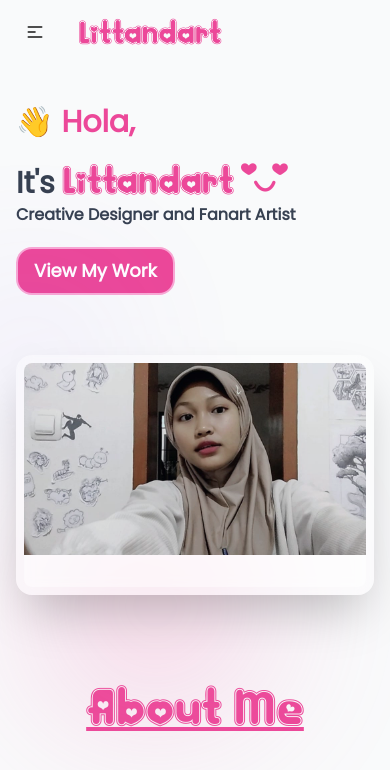
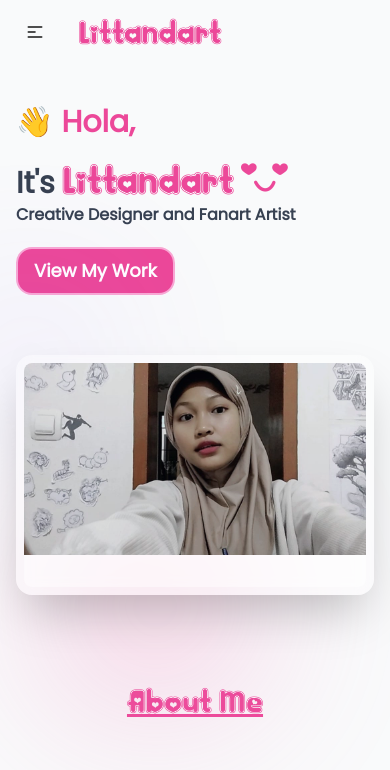
Before and after one commit to PramAhmad/PramAhmad.github.io, a website: page index.html in a window 390 px wide. Shown: the top 770 px of the page. Drawn offline with nearby package versions, Linux system fonts and the light colour scheme.

```diff
--- a/index.html
+++ b/index.html
@@ -113,7 +113,6 @@
     .emot-animate {
       display: none;
       transition: transform 0.5s ease-in-out;
-      /* animation: swap 1s infinite; Adjust the duration and other properties as needed */
     }
     .show {
       display: inline-block;
@@ -281,7 +280,7 @@
 
       <section class="py-10  section-hero container mx-auto   ">
 
-          <h3 class="text-pink-500 kawai-text font-bold text-5xl underline text-center">About Me</h3>
+          <h3 class="text-pink-500 kawai-text font-bold md:text-5xl text-3xl underline text-center">About Me</h3>
 
       </section>
     </div>
```
